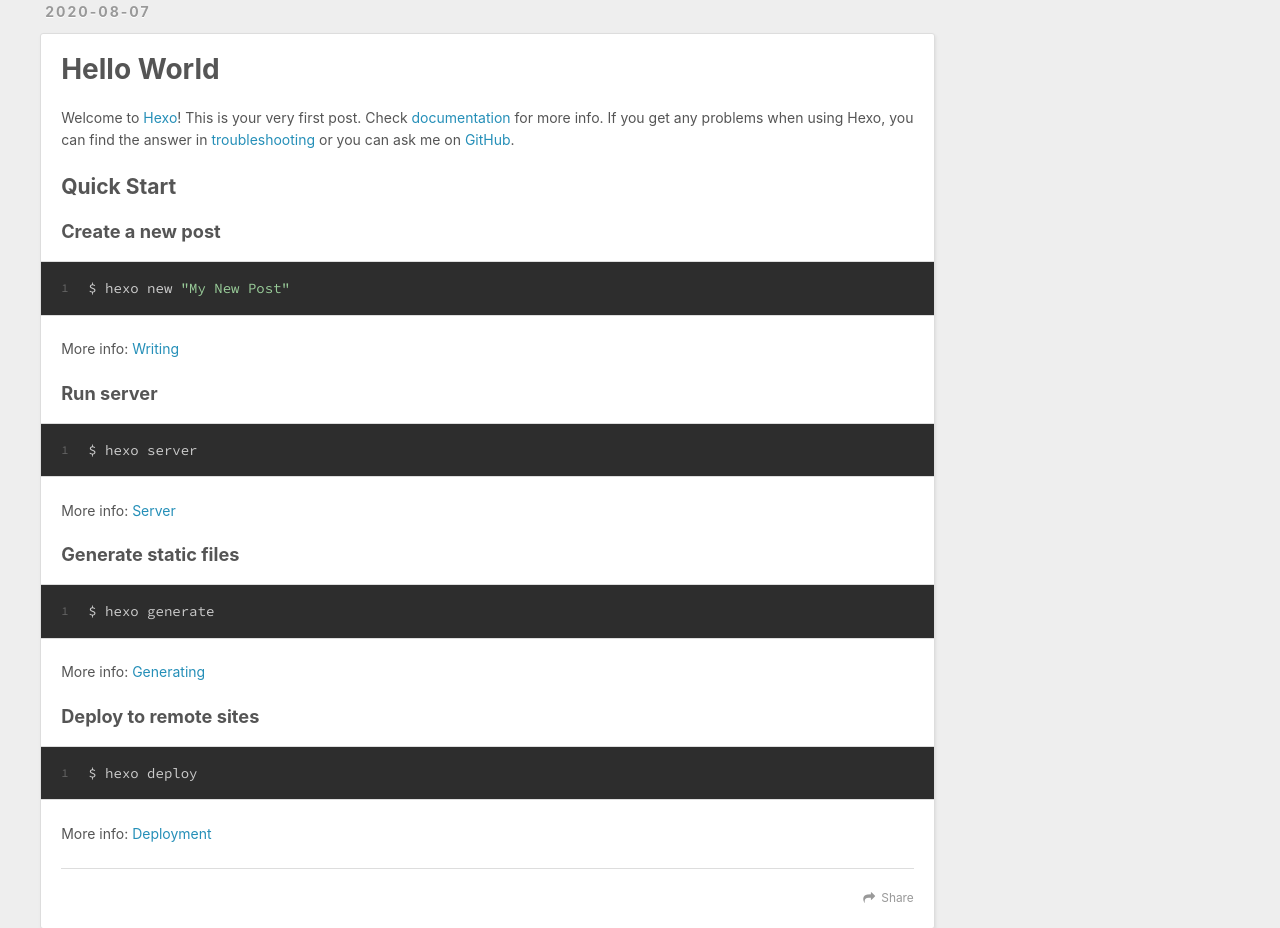
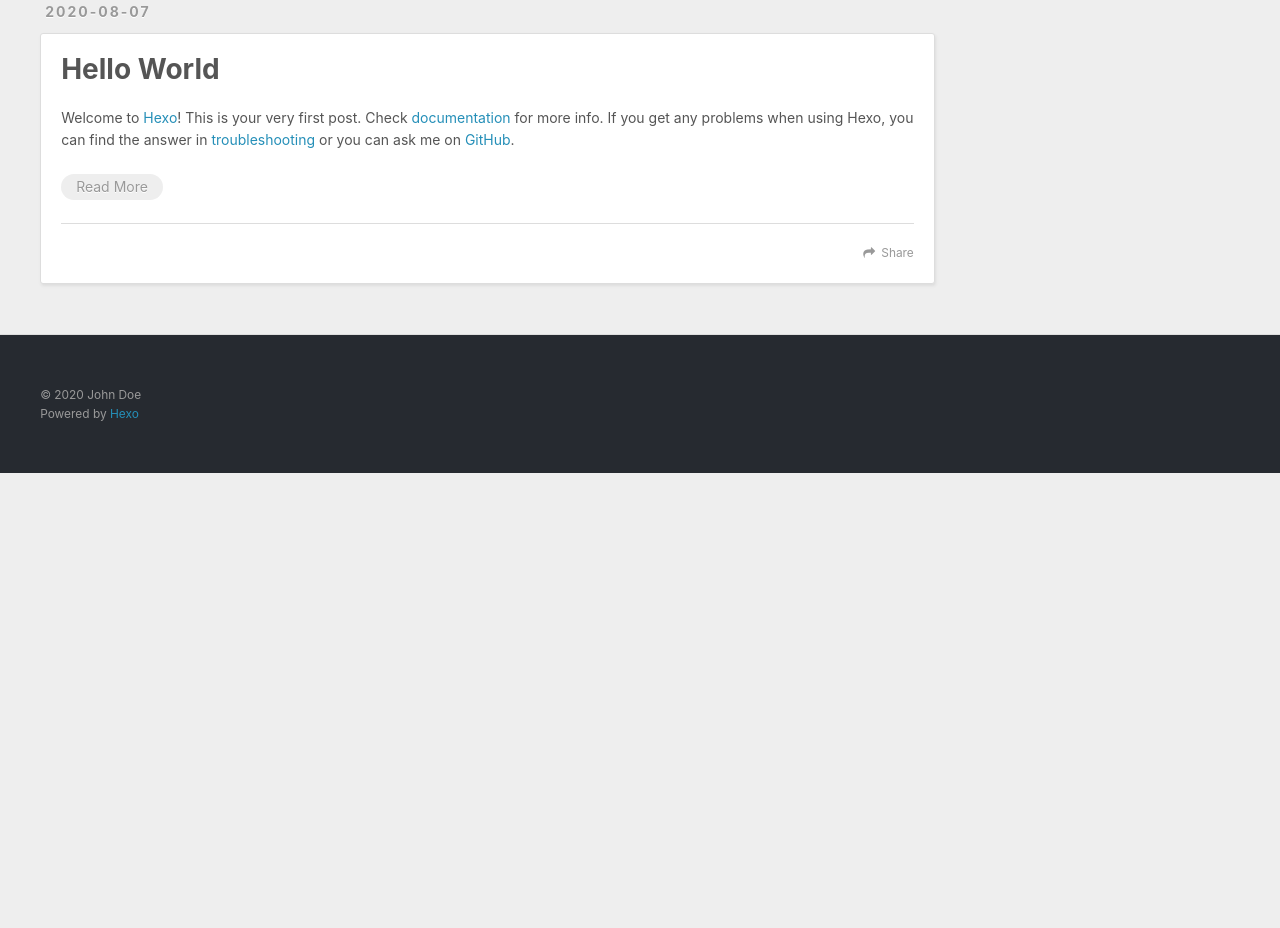
Before and after one commit to zhenzongjin/zhenzongjin.github.io, a plain HTML site: page index.html in a window 1280 px wide. Shown: the part 1546-2474 px from the top of the page. After the commit the page ends 2019 px from the top, so only its background shows below. Drawn offline with nearby package versions, Linux system fonts and the light colour scheme.

Commit message:
Site updated: 2020-08-07 19:32:04

```diff
--- a/index.html
+++ b/index.html
@@ -247,18 +247,10 @@
     <div class="article-entry" itemprop="articleBody">
 
         <p>Welcome to <a target="_blank" rel="noopener" href="https://hexo.io/">Hexo</a>! This is your very first post. Check <a target="_blank" rel="noopener" href="https://hexo.io/docs/">documentation</a> for more info. If you get any problems when using Hexo, you can find the answer in <a target="_blank" rel="noopener" href="https://hexo.io/docs/troubleshooting.html">troubleshooting</a> or you can ask me on <a target="_blank" rel="noopener" href="https://github.com/hexojs/hexo/issues">GitHub</a>.</p>
-<h2 id="Quick-Start"><a href="#Quick-Start" class="headerlink" title="Quick Start"></a>Quick Start</h2><h3 id="Create-a-new-post"><a href="#Create-a-new-post" class="headerlink" title="Create a new post"></a>Create a new post</h3><figure class="highlight bash"><table><tr><td class="gutter"><pre><span class="line">1</span><br></pre></td><td class="code"><pre><span class="line">$ hexo new <span class="string">&quot;My New Post&quot;</span></span><br></pre></td></tr></table></figure>
 
-<p>More info: <a target="_blank" rel="noopener" href="https://hexo.io/docs/writing.html">Writing</a></p>
-<h3 id="Run-server"><a href="#Run-server" class="headerlink" title="Run server"></a>Run server</h3><figure class="highlight bash"><table><tr><td class="gutter"><pre><span class="line">1</span><br></pre></td><td class="code"><pre><span class="line">$ hexo server</span><br></pre></td></tr></table></figure>
-
-<p>More info: <a target="_blank" rel="noopener" href="https://hexo.io/docs/server.html">Server</a></p>
-<h3 id="Generate-static-files"><a href="#Generate-static-files" class="headerlink" title="Generate static files"></a>Generate static files</h3><figure class="highlight bash"><table><tr><td class="gutter"><pre><span class="line">1</span><br></pre></td><td class="code"><pre><span class="line">$ hexo generate</span><br></pre></td></tr></table></figure>
-
-<p>More info: <a target="_blank" rel="noopener" href="https://hexo.io/docs/generating.html">Generating</a></p>
-<h3 id="Deploy-to-remote-sites"><a href="#Deploy-to-remote-sites" class="headerlink" title="Deploy to remote sites"></a>Deploy to remote sites</h3><figure class="highlight bash"><table><tr><td class="gutter"><pre><span class="line">1</span><br></pre></td><td class="code"><pre><span class="line">$ hexo deploy</span><br></pre></td></tr></table></figure>
-
-<p>More info: <a target="_blank" rel="noopener" href="https://hexo.io/docs/one-command-deployment.html">Deployment</a></p>
+          <p class="article-more-link">
+            <a href="/2020/08/07/hello-world/#more">Read More</a>
+          </p>
 
 
     </div>
```
Also changed, not shown: 2020/08/07/hello-world/index.html (+5 -3 lines).
